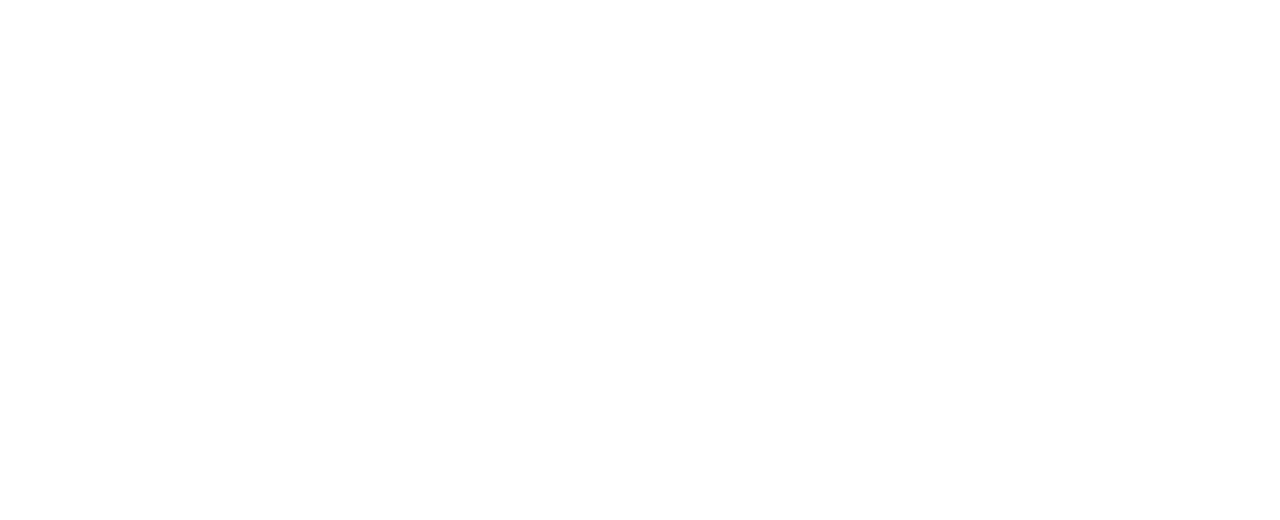
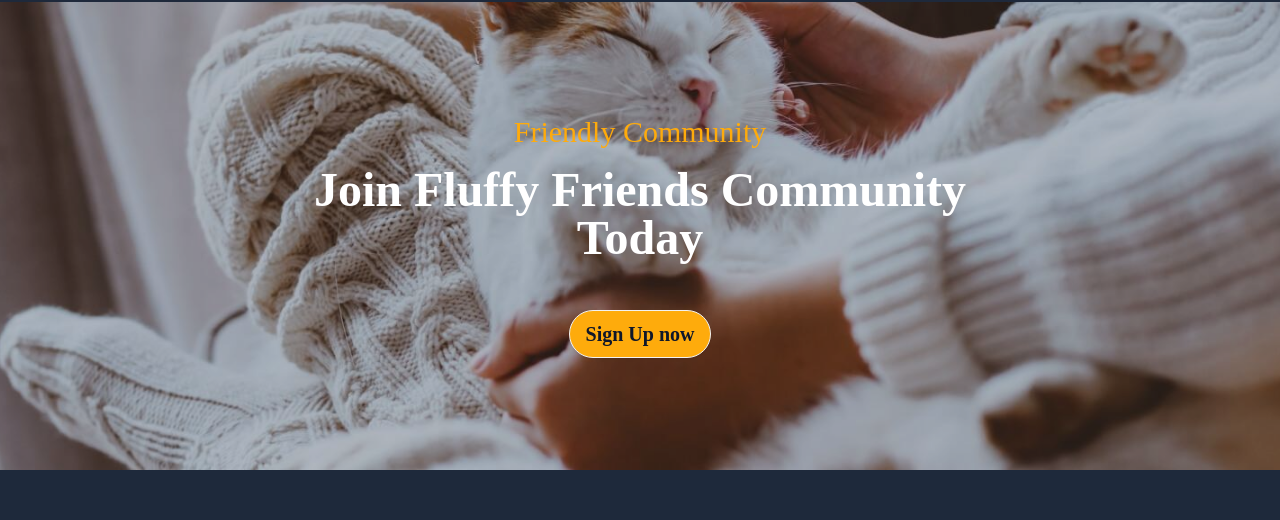
Before and after one commit to merndevreza/Fluffy-Friend-ClientSide, a React (Vite) app: page / in a window 1280 px wide. Shown: the part 2572-3092 px from the top of the page. Before the commit the page ends 2574 px from the top, so only its background shows below. Built offline with nearby package versions, Linux system fonts and the light colour scheme; a web font is replaced by a local one.

Commit message:
Call to action section Created

```diff
--- a/src/Pages/Home/Home.jsx
+++ b/src/Pages/Home/Home.jsx
@@ -1,4 +1,5 @@
 import AboutUs from "./Sections/AboutUs/AboutUs";
+import CallToAction from "./Sections/CallToAction/CallToAction";
 import Categories from "./Sections/Categories/Categories";
 import Hero from "./Sections/Hero/Hero";
 
@@ -10,6 +11,8 @@ const Home = () => {
       </div>
       <AboutUs></AboutUs>
       <Categories></Categories>
+      <CallToAction></CallToAction>
+      <Categories></Categories>
     </div>
   );
 };
--- /dev/null
+++ b/src/Pages/Home/Sections/CallToAction/CallToAction.jsx
@@ -0,0 +1,21 @@
+import SectionTitle from "../../../../Components/SectionTitle";
+
+const CallToAction = () => {
+  return (
+    <div className="bg-cta-bg  bg-fixed bg-cover bg-center text-center py-16 lg:py-28 relative">
+<div className="w-full h-full bg-theme-dark absolute left-0 top-0 opacity-30 z-10"></div>
+<div className="z-20 relative">
+<SectionTitle
+        title={"Friendly Community"}
+        subTitle={"Join Fluffy Friends Community Today"}
+      ></SectionTitle>
+
+      <button className="btn rounded-full   bg-theme-yellow hover:bg-theme-black hover:text-white  text-theme-dark text-xl slider-button">
+        Sign Up now
+      </button>
+</div>
+    </div>
+  );
+};
+
+export default CallToAction;
--- a/src/Pages/Home/Sections/Categories/Categories.jsx
+++ b/src/Pages/Home/Sections/Categories/Categories.jsx
@@ -1,14 +1,14 @@
 import { useEffect, useState } from "react";
-import SectionTitle from "../../../../Components/SectionTitle"; // Import Swiper React components
+import CategoryCard from "./CategoryCard";
+import SectionTitle from "../../../../Components/SectionTitle";
+
+//swiper js
 import { Swiper, SwiperSlide } from "swiper/react";
-
-// Import Swiper styles
+import { FreeMode, Pagination } from "swiper/modules";
 import "swiper/css";
 import "swiper/css/free-mode";
 import "swiper/css/pagination";
-// import required modules
-import { FreeMode, Pagination } from "swiper/modules";
-import CategoryCard from "./CategoryCard";
+
 
 const Categories = () => {
   const [slidesPerView, setSlidesPerView] = useState(0);
@@ -37,7 +37,8 @@ const Categories = () => {
   };
 
   return (
-    <div className="my-28 container mx-auto">
+   <div className="bg-theme-dark-top">
+     <div className="py-28 container mx-auto">
       <SectionTitle
         title={"Categories"}
         subTitle={"Meet Our Adoptable Companions"}
@@ -60,6 +61,7 @@ const Categories = () => {
         ))}
       </Swiper>
     </div>
+   </div>
   );
 };
 
--- a/tailwind.config.js
+++ b/tailwind.config.js
@@ -17,7 +17,10 @@ export default {
      "theme-light":"#f4f4f4",
      "white":"#fff"
    },
-   extend: {},
+   extend: {
+    backgroundImage: {
+    'cta-bg': "url('./src/assets/images/cta-bg.jpg')",
+  }},
  },
   plugins: [require("daisyui")],
 }
```
Also changed, not shown: src/assets/images/cta-bg.jpg (added).
